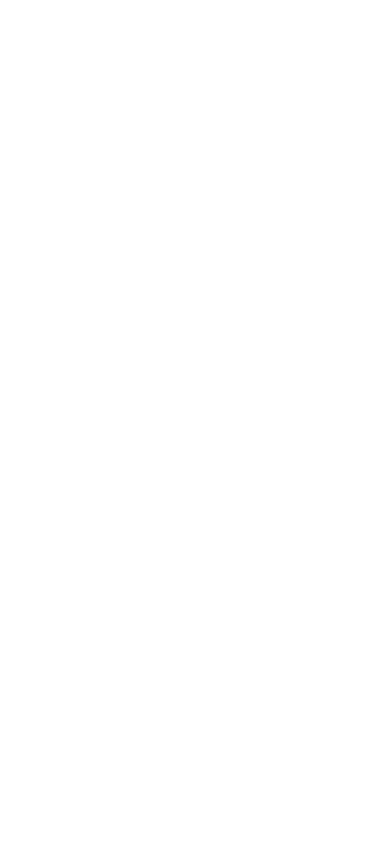
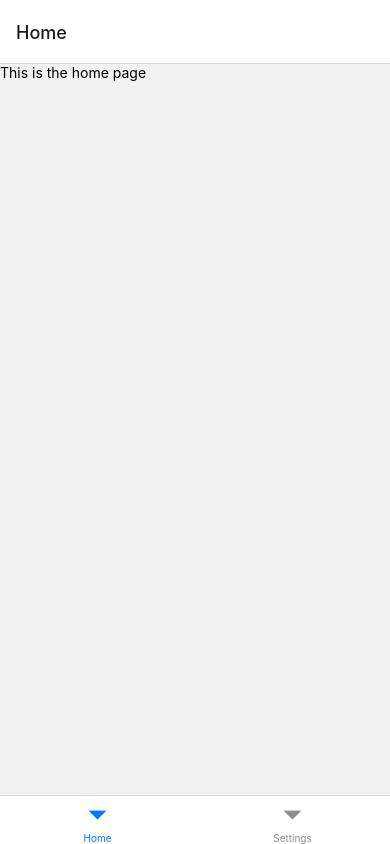
Before and after one commit to garryloopy/TicTacToe, a React Native app: screen / in a window 390 px wide. Built offline with nearby package versions, Linux system fonts and the light colour scheme.

Commit message:
Quick changes

```diff
--- /dev/null
+++ b/App.js
@@ -0,0 +1,29 @@
+import {
+  View,
+  Text
+} from "react-native";
+
+import HomePage from "./screens/HomePage";
+import SettingsPage from "./screens/SettingsPage";
+import Game from "./components/game";
+
+import {
+  NavigationContainer
+} from '@react-navigation/native';
+import {
+  createBottomTabNavigator
+} from "@react-navigation/bottom-tabs";
+
+const Tab = createBottomTabNavigator();
+
+export default function App() {
+
+  return (
+    <NavigationContainer>
+      <Tab.Navigator>
+        <Tab.Screen name="Home" component={HomePage} />
+        <Tab.Screen name="Settings" component={SettingsPage} />
+      </Tab.Navigator>
+    </NavigationContainer>
+  )
+}
--- a/App.jsx
+++ /dev/null
@@ -1,32 +0,0 @@
-import {
-  View,
-  Text
-} from "react-native";
-
-import {
-  NavigationContainer
-} from '@react-navigation/native';
-
-import {
-  createNativeStackNavigator
-} from '@react-navigation/native-stack';
-
-
-const HomeScreen = () => {
-  return (
-    <View style={{ flex: 1, alignItems: 'center', justifyContent: 'center' }}>
-      <Text>Home Screen</Text>
-    </View>
-  );
-}
-
-const Stack = createNativeStackNavigator();
-
-export default function App() {
-
-  return (
-    <NavigationContainer>
-
-    </NavigationContainer>
-  )
-}
--- a/components/game.js
+++ b/components/game.js
@@ -151,9 +151,12 @@
                 </View>
             }
 
-            { !Object.values(positions).some( (value) => value === "" ) &&
-                <Button title="Reset"
+            { !Object.values(positions).some( (value) => value === "" ) && !winner &&
+                <View>
+                    <Text style={styles.center}>Stalemate... </Text>
+                    <Button title="Reset"
                     onPress={resetBoard}/>
+                </View>
             }
         </View>
     )
--- a/package.json
+++ b/package.json
@@ -11,8 +11,10 @@
   },
   "dependencies": {
     "@react-native-community/viewpager": "^5.0.11",
+    "@react-navigation/bottom-tabs": "^6.5.11",
     "@react-navigation/native": "^6.1.9",
     "@react-navigation/native-stack": "^6.9.17",
+    "@react-navigation/stack": "^6.3.20",
     "react": "18.2.0",
     "react-native": "0.72.7",
     "react-native-gesture-handler": "^2.13.4",
--- /dev/null
+++ b/screens/HomePage.jsx
@@ -0,0 +1,17 @@
+import {
+    Button,
+    View,
+    Text
+} from "react-native";
+
+import Game from "../components/game";
+
+export default function HomePage( {navigation} ) {
+    return (
+        <View>
+            <Text>
+                This is the home page
+            </Text>
+        </View>
+    )
+}
--- /dev/null
+++ b/screens/SettingsPage.jsx
@@ -0,0 +1,12 @@
+import {
+    View,
+    Text,
+} from "react-native";
+
+export default function SettingsPage() {
+    return (
+        <View>
+            <Text>This is the settings page</Text>
+        </View>
+    )
+}
```
Also changed, not shown: 1 other file (tests, documents, lock files or other folders).
